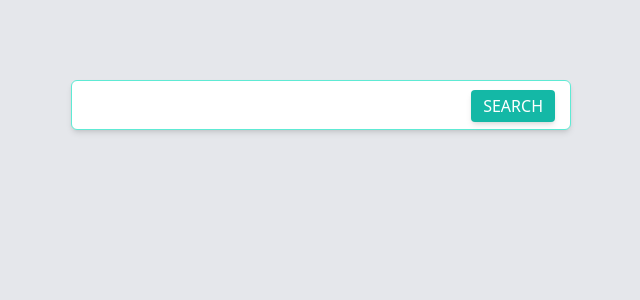
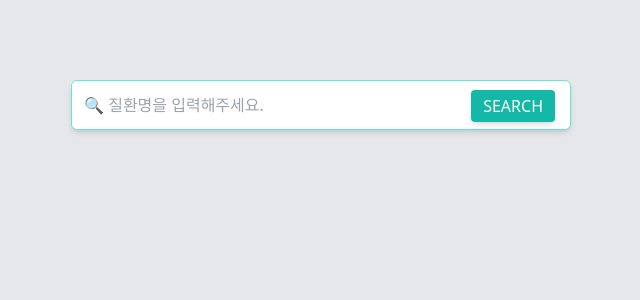
Before and after one commit to wanted-pre-onboarding-16/pre-onboarding-12th-3-16, a React (Vite) app: page / in a window 1280 px wide. Shown: the top 300 px of the page, without its empty margins (319-959 px from the left). Built offline with nearby package versions, Linux system fonts and the light colour scheme.

Commit message:
fix: 삼항연산자 수정

```diff
--- a/src/components/Input.tsx
+++ b/src/components/Input.tsx
@@ -19,7 +19,7 @@ function Input() {
     <div className="absolute top-20">
       <input
         className="w-[500px] px-3 py-3 rounded-md border border-teal-300 focus:outline-none focus:border-teal-500 shadow-md"
-        placeholder={isWriting ? '' : '🔍 질환명을 입력해주세요.'}
+        placeholder={isWriting ? '🔍 질환명을 입력해주세요.' : ''}
         onFocus={isFoucsInput}
         onBlur={isFoucsInput}
         ref={inputRef}
```
